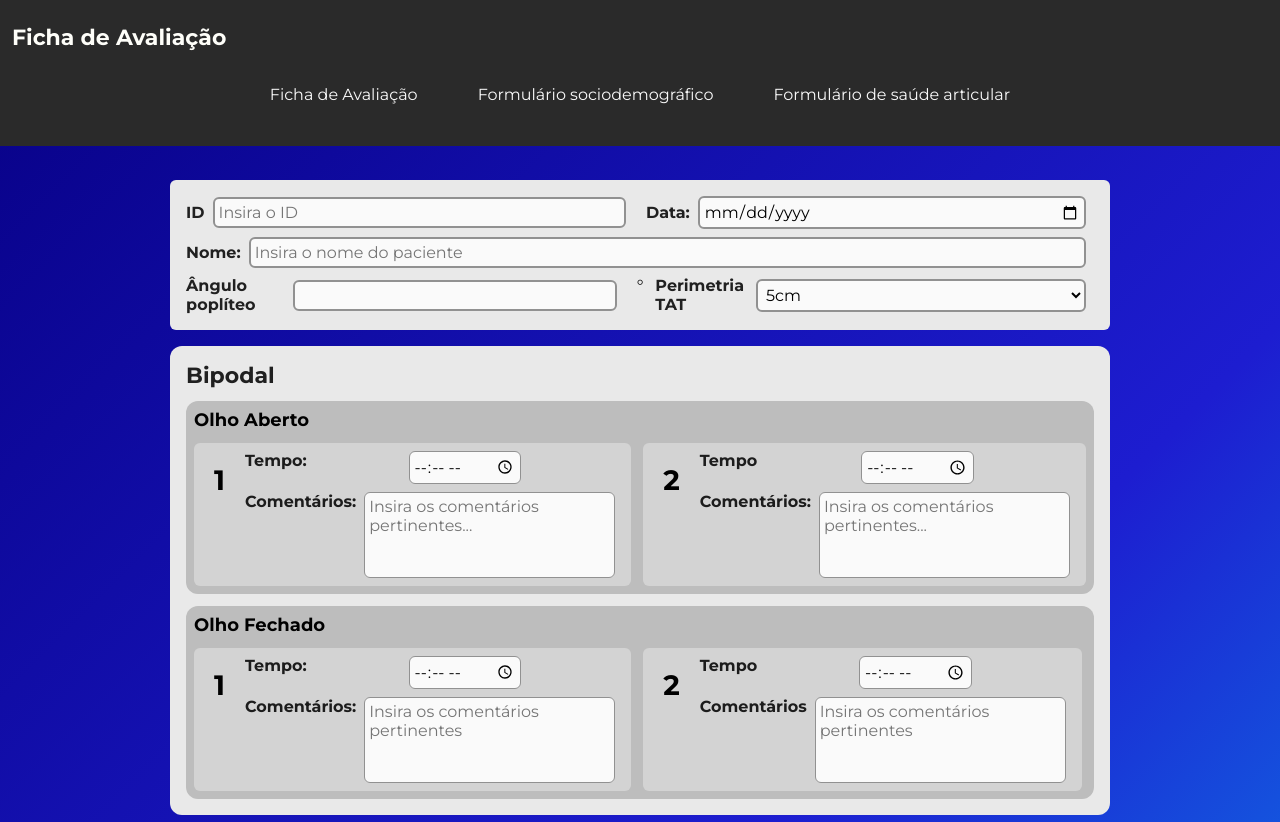
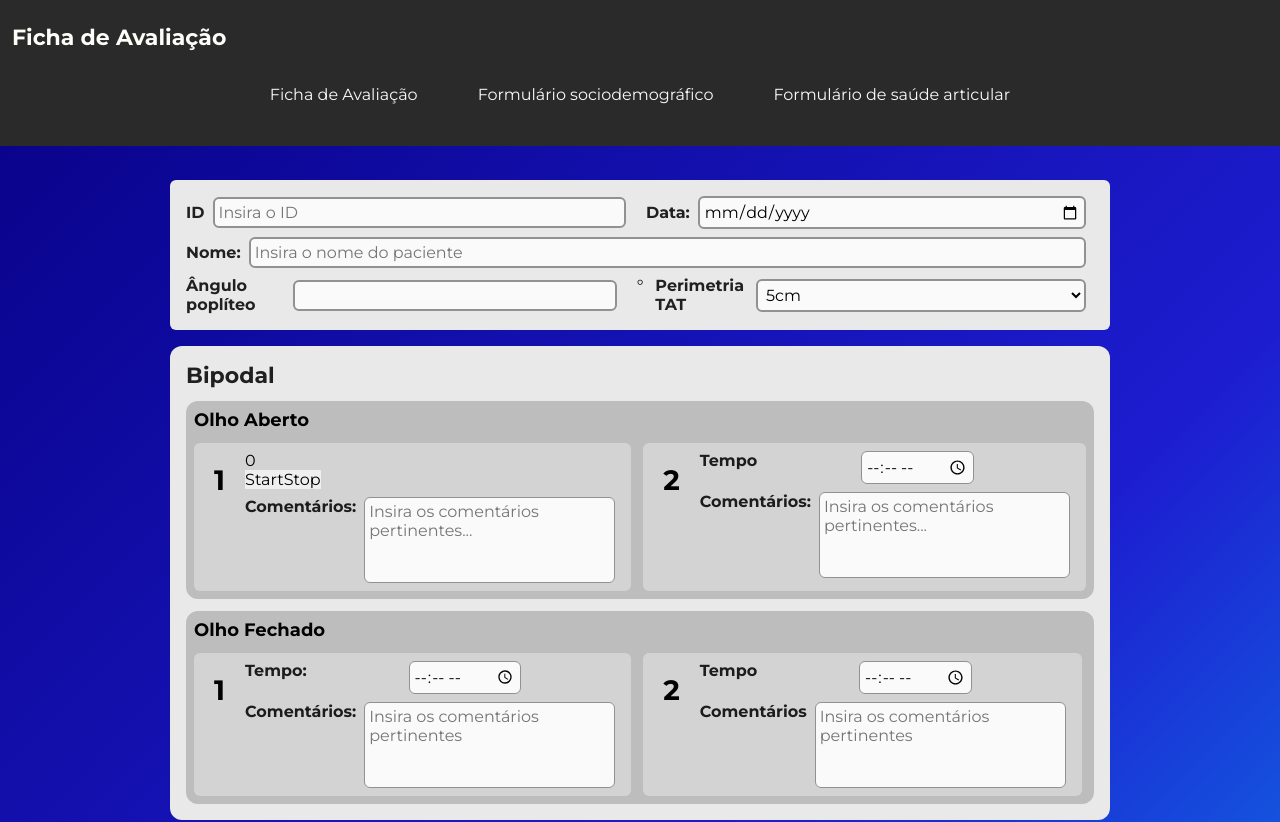
Before and after one commit to MatheusFonseca849/fisio-app, a React (Vite) app: page /fichaAvaliacao in a window 1280 px wide. Shown: the top 822 px of the page. Built offline with nearby package versions, Linux system fonts and the light colour scheme.

Commit message:
feat: initial implementation of Chronometer component

```diff
--- /dev/null
+++ b/src/components/Chronometer/index.jsx
@@ -0,0 +1,34 @@
+import { useState, useRef, forwardRef } from "react";
+
+const Chronometer = ({ title, titleSize }) => {
+  const [time, setTime] = useState(null);
+  const [now, setNow] = useState(null);
+  const intervalRef = useRef(null);
+
+  const handleStart = () => {
+    setTime(Date.now());
+    setNow(Date.now());
+    intervalRef.current = setInterval(() => {
+        setTime(Date.now())
+    }, 20);
+  };
+
+  const handleStop = () => {
+    clearInterval(intervalRef.current);
+  };
+
+  let timePassed = ( time - now ) / 1000;
+
+  return (
+    <div>
+      <h3>{title}</h3>
+      <span className="chronometer">{timePassed}</span>
+      <div>
+        <button onClick={handleStart}>Start</button>
+        <button onClick={handleStop}>Stop</button>
+      </div>
+    </div>
+  );
+};
+
+export default forwardRef(Chronometer);
--- a/src/pages/EvaluationSheet/index.jsx
+++ b/src/pages/EvaluationSheet/index.jsx
@@ -12,6 +12,7 @@ import TextAreaInput from "../../components/TextAreaInput/index.jsx";
 import { useForm } from "react-hook-form";
 import { yupResolver } from "@hookform/resolvers/yup";
 import { evaluationSheetSchema } from "../../schemas/patientFormSchemas.js";
+import Chronometer from "../../components/Chronometer/index.jsx";
 
 const EvaluationSheet = () => {
 
@@ -92,10 +93,8 @@ const EvaluationSheet = () => {
         <ExamContainer title={"Bipodal"}>
           <FormField title={"Olho Aberto"}>
             <FormSubfield title={"1"}>
-              <InputContainer
-                id={"bipodal_eyesOpen_time_1"}
+              <Chronometer
                 labelText={"Tempo:"}
-                inputType={"time"}
                 {...register("bipodal_aberto_tempo1")}
                 errorMessage={errors.bipodal_aberto_tempo1?.message}
               />
```
Also changed, not shown: src/components/Chronometer/chronometer.js (added).
